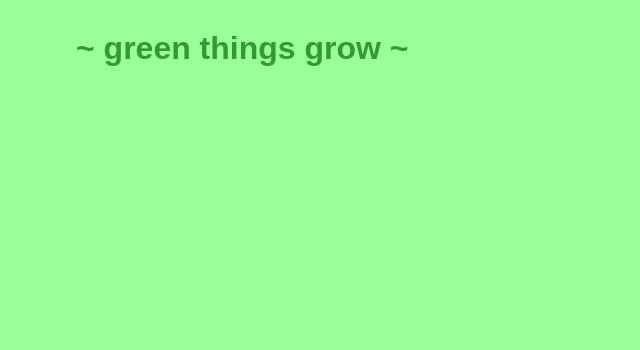
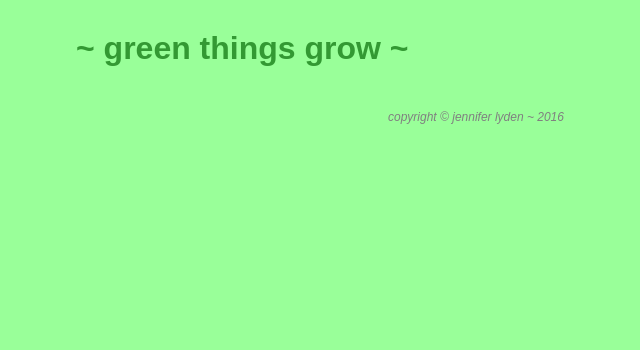
Before and after one commit to jlyden/green-things-grow, a Python web app: template templates/base.html in a window 1280 px wide. Shown: the top 350 px of the page, without its empty margins (164-804 px from the left). Run offline with Jinja, Linux system fonts and the light colour scheme; the template is opened without the code that fills it, so the values that code supplies are empty.

Commit message:
Feat: Add copyright line to base.html

```diff
--- a/static/base.css
+++ b/static/base.css
@@ -87,3 +87,12 @@ hr {
   margin: 0;
   font-size: 17px;
 }
+
+.copyright {
+  margin: 10px;
+  padding: 10px;
+  font-size: 12px;
+  font-style: italic;
+  text-align: center;
+  color: grey;
+}
--- a/templates/base.html
+++ b/templates/base.html
@@ -17,5 +17,6 @@
     {% block content %}
     {% endblock %}
 
+  <div class="copyright">copyright &#169; jennifer lyden ~ 2016</div>
   </body>
 </html>
```
Also changed, not shown: README.md.
